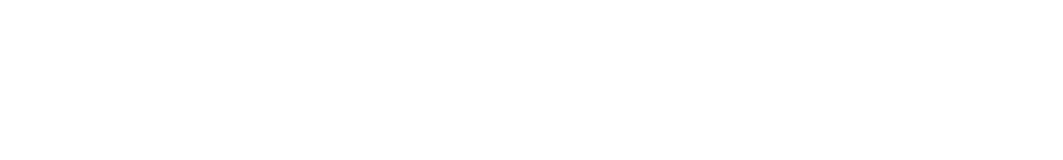
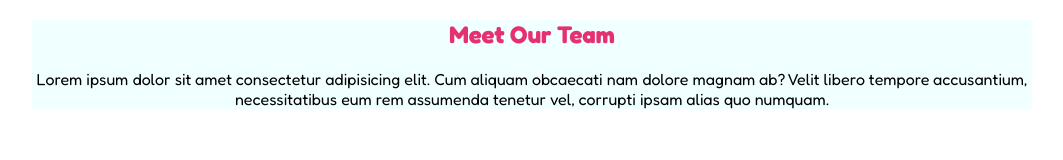
Before and after one commit to muac404/html-css-float-cards, a plain HTML site: page index.html in a window 1280 px wide. Shown: the whole page, without its empty margins (108-1171 px from the left). Drawn offline with Linux system fonts and the light colour scheme.

Commit message:
Aggiunto h1 + paragrafo

```diff
--- a/css/style.css
+++ b/css/style.css
@@ -0,0 +1,30 @@
+/* RESET */
+body{
+    margin: 0%;
+    padding: 0%;
+    box-sizing: border-box;
+}
+
+/* COMMON */
+.container{
+    width: 1000px;
+    background-color: azure;
+    margin: auto;
+}
+
+/* TYPOGRAPHY */
+
+body{
+    font-family: 'Fredoka', sans-serif;
+}
+
+/* OTHER */
+
+h1{
+    text-align: center;
+    color:#E53170;
+}
+
+p{
+    text-align: center;
+}
--- a/index.html
+++ b/index.html
@@ -14,6 +14,21 @@
 
 </head>
 <body>
+    <header>
+
+    </header>
+    <main>
+        <div class="container">
+            <section>
+                <h1>Meet Our Team</h1>
+                <p>Lorem ipsum dolor sit amet consectetur adipisicing elit. Cum aliquam obcaecati nam dolore magnam ab? Velit libero tempore accusantium, necessitatibus eum rem assumenda tenetur vel, corrupti ipsam alias quo numquam.</p>
+            </section>
+            <div class="row">
+
+            </div>
+        </div>
+    </main>
+    <footer></footer>
 
 </body>
 </html>
```
